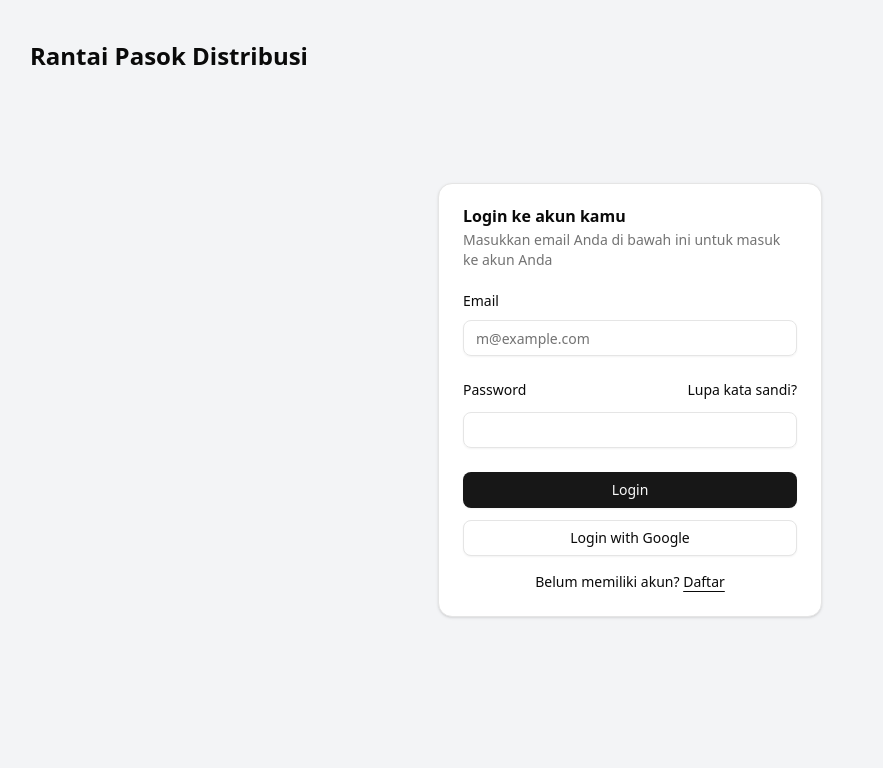
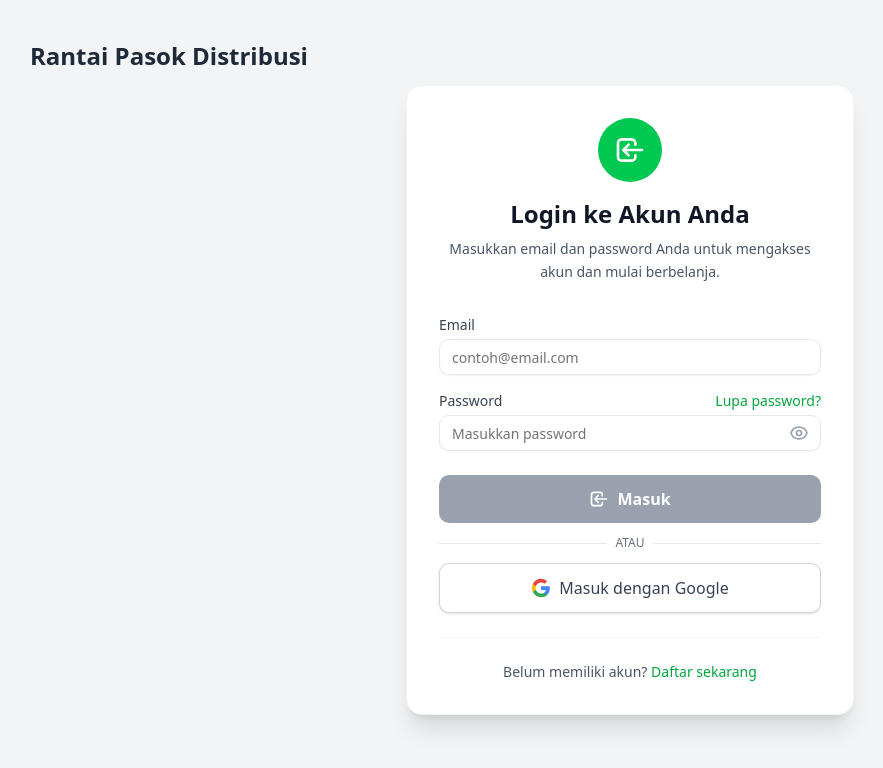
Before and after one commit to SyariefHayat/rantaiPasokDistribusi, a React (Vite) app: page /login in a window 1280 px wide. Shown: the top 768 px of the page, without its empty margins (10-893 px from the left). Built offline with nearby package versions, Linux system fonts and the light colour scheme.

Commit message:
update frontend: login ui

```diff
--- a/src/components/modules/auth/LoginForm.jsx
+++ b/src/components/modules/auth/LoginForm.jsx
@@ -1,70 +1,197 @@
-import React from "react"
-
-import {
-    Card,
-    CardContent,
-    CardDescription,
-    CardHeader,
-    CardTitle,
-} from "@/components/ui/card"
-
-import { cn } from "@/lib/utils"
+import React, { useState } from "react"
 import { Input } from "@/components/ui/input"
 import { Label } from "@/components/ui/label"
-import { Button } from "@/components/ui/button"
+import { useNavigate } from 'react-router-dom'
 
-function LoginForm({ className, ...props }) {
+function LoginForm() {
+    const [formData, setFormData] = useState({
+        email: '',
+        password: ''
+    })
+    const [isLoading, setIsLoading] = useState(false)
+    const [showPassword, setShowPassword] = useState(false)
+
+    const navigate = useNavigate()
+
+    const handleChange = (e) => {
+        const { name, value } = e.target
+        setFormData(prev => ({
+            ...prev,
+            [name]: value
+        }))
+    }
+
+    const handleSubmit = async (e) => {
+        e.preventDefault()
+        setIsLoading(true)
+
+        try {
+            // Simulate API call
+            await new Promise(resolve => setTimeout(resolve, 1500))
+            // Handle login logic here
+            console.log('Login data:', formData)
+            // Navigate to dashboard or mall
+            navigate("/mall")
+        } catch (error) {
+            console.error("Error logging in:", error)
+            // Handle error (e.g., show notification)
+        } finally {
+            setIsLoading(false)
+        }
+    }
+
+    const handleGoogleLogin = async () => {
+        setIsLoading(true)
+        try {
+            // Handle Google login logic here
+            await new Promise(resolve => setTimeout(resolve, 1000))
+            navigate("/mall")
+        } catch (error) {
+            console.error("Error with Google login:", error)
+        } finally {
+            setIsLoading(false)
+        }
+    }
+
+    const isFormValid = () => {
+        return formData.email.trim() !== '' && formData.password.trim() !== ''
+    }
+
     return (
-        <div className={cn("flex flex-col gap-6", className)} {...props}>
-            <Card>
-                <CardHeader>
-                    <CardTitle>Login ke akun kamu</CardTitle>
-                    <CardDescription>
-                        Masukkan email Anda di bawah ini untuk masuk ke akun Anda
-                    </CardDescription>
-                </CardHeader>
-                <CardContent>
-                    <form>
-                        <div className="flex flex-col gap-6">
-                            <div className="grid gap-3">
-                                <Label htmlFor="email">Email</Label>
+        <div className="bg-white rounded-2xl shadow-xl border border-gray-100 p-8">
+            <div className="text-center mb-8">
+                <div className="w-16 h-16 bg-green-500 rounded-full flex items-center justify-center mx-auto mb-4">
+                    <svg className="w-8 h-8 text-white" fill="none" stroke="currentColor" viewBox="0 0 24 24">
+                        <path strokeLinecap="round" strokeLinejoin="round" strokeWidth={2} d="M11 16l-4-4m0 0l4-4m-4 4h14m-5 4v1a3 3 0 01-3 3H6a3 3 0 01-3-3V7a3 3 0 013-3h7a3 3 0 013 3v1" />
+                    </svg>
+                </div>
+                <h1 className="text-2xl font-bold text-gray-900 mb-2">
+                    Login ke Akun Anda
+                </h1>
+                <p className="text-gray-600 text-sm leading-relaxed">
+                    Masukkan email dan password Anda untuk mengakses akun dan mulai berbelanja.
+                </p>
+            </div>
+
+            <form onSubmit={handleSubmit} className="space-y-6">
+                <div className="space-y-4">
+                    <div>
+                        <Label htmlFor="email" className="text-sm font-medium text-gray-700 mb-1 block">
+                            Email
+                        </Label>
                         <Input
                             id="email"
+                            name="email"
                             type="email"
-                                    placeholder="m@example.com"
+                            value={formData.email}
+                            onChange={handleChange}
+                            placeholder="contoh@email.com"
+                            className="w-full px-3 py-2 border border-gray-200 rounded-lg focus:border-green-500 focus:ring-2 focus:ring-green-200 transition-all duration-200"
                             required
                         />
                     </div>
-                            <div className="grid gap-3">
-                                <div className="flex items-center">
-                                    <Label htmlFor="password">Password</Label>
+
+                    <div>
+                        <div className="flex items-center justify-between mb-1">
+                            <Label htmlFor="password" className="text-sm font-medium text-gray-700">
+                                Password
+                            </Label>
                             <a
-                                        href="#"
-                                        className="ml-auto inline-block text-sm underline-offset-4 hover:underline"
+                                href="/forgot-password"
+                                className="text-sm text-green-600 hover:text-green-700 hover:underline transition-colors duration-200"
                             >
-                                        Lupa kata sandi?
+                                Lupa password?
                             </a>
                         </div>
-                                <Input id="password" type="password" required />
-                            </div>
-                            <div className="flex flex-col gap-3">
-                                <Button type="submit" className="w-full cursor-pointer">
-                                Login
-                                </Button>
-                                <Button variant="outline" className="w-full cursor-pointer">
-                                Login with Google
-                                </Button>
+                        <div className="relative">
+                            <Input
+                                id="password"
+                                name="password"
+                                type={showPassword ? "text" : "password"}
+                                value={formData.password}
+                                onChange={handleChange}
+                                placeholder="Masukkan password"
+                                className="w-full px-3 py-2 pr-10 border border-gray-200 rounded-lg focus:border-green-500 focus:ring-2 focus:ring-green-200 transition-all duration-200"
+                                required
+                            />
+                            <button
+                                type="button"
+                                onClick={() => setShowPassword(!showPassword)}
+                                className="absolute inset-y-0 right-0 pr-3 flex items-center text-gray-400 hover:text-gray-600 transition-colors duration-200"
+                            >
+                                {showPassword ? (
+                                    <svg className="w-5 h-5" fill="none" stroke="currentColor" viewBox="0 0 24 24">
+                                        <path strokeLinecap="round" strokeLinejoin="round" strokeWidth={2} d="M13.875 18.825A10.05 10.05 0 0112 19c-4.478 0-8.268-2.943-9.543-7a9.97 9.97 0 011.563-3.029m5.858.908a3 3 0 114.243 4.243M9.878 9.878l4.242 4.242M9.878 9.878L3 3m6.878 6.878L21 21" />
+                                    </svg>
+                                ) : (
+                                    <svg className="w-5 h-5" fill="none" stroke="currentColor" viewBox="0 0 24 24">
+                                        <path strokeLinecap="round" strokeLinejoin="round" strokeWidth={2} d="M15 12a3 3 0 11-6 0 3 3 0 016 0z" />
+                                        <path strokeLinecap="round" strokeLinejoin="round" strokeWidth={2} d="M2.458 12C3.732 7.943 7.523 5 12 5c4.478 0 8.268 2.943 9.543 7-1.275 4.057-5.065 7-9.543 7-4.477 0-8.268-2.943-9.542-7z" />
+                                    </svg>
+                                )}
+                            </button>
                         </div>
                     </div>
-                        <div className="mt-4 text-center text-sm">
-                            Belum memiliki akun?{" "}
-                            <a href="/signup" className="underline underline-offset-4">
-                                Daftar
-                            </a>
+                </div>
+
+                <div className="space-y-3">
+                    <button
+                        type="submit"
+                        disabled={!isFormValid() || isLoading}
+                        className="w-full bg-green-600 hover:bg-green-700 disabled:bg-gray-400 disabled:cursor-not-allowed text-white font-semibold py-3 px-4 rounded-lg transition-all duration-300 transform hover:scale-[1.02] disabled:hover:scale-100 shadow-lg hover:shadow-xl disabled:shadow-none flex items-center justify-center cursor-pointer"
+                    >
+                        {isLoading ? (
+                            <>
+                                <svg className="animate-spin -ml-1 mr-3 h-5 w-5 text-white" xmlns="http://www.w3.org/2000/svg" fill="none" viewBox="0 0 24 24">
+                                    <circle className="opacity-25" cx="12" cy="12" r="10" stroke="currentColor" strokeWidth="4"></circle>
+                                    <path className="opacity-75" fill="currentColor" d="M4 12a8 8 0 018-8V0C5.373 0 0 5.373 0 12h4zm2 5.291A7.962 7.962 0 014 12H0c0 3.042 1.135 5.824 3 7.938l3-2.647z"></path>
+                                </svg>
+                                Masuk...
+                            </>
+                        ) : (
+                            <>
+                                <svg className="w-5 h-5 mr-2" fill="none" stroke="currentColor" viewBox="0 0 24 24">
+                                    <path strokeLinecap="round" strokeLinejoin="round" strokeWidth={2} d="M11 16l-4-4m0 0l4-4m-4 4h14m-5 4v1a3 3 0 01-3 3H6a3 3 0 01-3-3V7a3 3 0 013-3h7a3 3 0 013 3v1" />
+                                </svg>
+                                Masuk
+                            </>
+                        )}
+                    </button>
+
+                    <div className="relative">
+                        <div className="absolute inset-0 flex items-center">
+                            <span className="w-full border-t border-gray-200" />
+                        </div>
+                        <div className="relative flex justify-center text-xs uppercase">
+                            <span className="bg-white px-2 text-gray-500">Atau</span>
+                        </div>
+                    </div>
+
+                    <button
+                        type="button"
+                        onClick={handleGoogleLogin}
+                        disabled={isLoading}
+                        className="w-full bg-white hover:bg-gray-50 disabled:bg-gray-100 border border-gray-300 hover:border-gray-400 disabled:border-gray-200 text-gray-700 font-medium py-3 px-4 rounded-lg transition-all duration-300 transform hover:scale-[1.02] disabled:hover:scale-100 shadow-sm hover:shadow-md disabled:shadow-none flex items-center justify-center cursor-pointer"
+                    >
+                        <svg className="w-5 h-5 mr-2" viewBox="0 0 24 24">
+                            <path fill="#4285F4" d="M22.56 12.25c0-.78-.07-1.53-.2-2.25H12v4.26h5.92c-.26 1.37-1.04 2.53-2.21 3.31v2.77h3.57c2.08-1.92 3.28-4.74 3.28-8.09z"/>
+                            <path fill="#34A853" d="M12 23c2.97 0 5.46-.98 7.28-2.66l-3.57-2.77c-.98.66-2.23 1.06-3.71 1.06-2.86 0-5.29-1.93-6.16-4.53H2.18v2.84C3.99 20.53 7.7 23 12 23z"/>
+                            <path fill="#FBBC05" d="M5.84 14.09c-.22-.66-.35-1.36-.35-2.09s.13-1.43.35-2.09V7.07H2.18C1.43 8.55 1 10.22 1 12s.43 3.45 1.18 4.93l2.85-2.22.81-.62z"/>
+                            <path fill="#EA4335" d="M12 5.38c1.62 0 3.06.56 4.21 1.64l3.15-3.15C17.45 2.09 14.97 1 12 1 7.7 1 3.99 3.47 2.18 7.07l3.66 2.84c.87-2.6 3.3-4.53 6.16-4.53z"/>
+                        </svg>
+                        Masuk dengan Google
+                    </button>
                 </div>
             </form>
-                </CardContent>
-            </Card>
+
+            <div className="mt-6 pt-6 border-t border-gray-100">
+                <p className="text-sm text-gray-600 text-center">
+                    Belum memiliki akun?{" "}
+                    <a href="/signup" className="text-green-600 hover:text-green-700 font-medium hover:underline transition-colors duration-200">
+                        Daftar sekarang
+                    </a>
+                </p>
+            </div>
         </div>
     )
 }
--- a/src/pages/auth/Login.jsx
+++ b/src/pages/auth/Login.jsx
@@ -3,11 +3,11 @@ import LoginForm from '@/components/modules/auth/LoginForm';
 
 export default function Page() {
     return (
-        <section className="flex min-h-svh w-full items-center justify-center p-6 md:p-10 bg-gray-100">
-            <a href="" className="absolute left-15 sm:left-10 top-10 text-2xl font-bold">
+        <section className="min-h-screen flex items-center justify-center px-4 py-10 bg-gray-100">
+            <a href="/" className="absolute left-6 sm:left-10 top-6 sm:top-10 text-xl sm:text-2xl font-bold text-gray-800 hover:text-green-600 transition-colors duration-200 hidden sm:block">
                 Rantai Pasok Distribusi
             </a>
-            <div className="w-full max-w-sm">
+            <div className="w-full max-w-md">
                 <LoginForm />
             </div>
         </section>
--- a/src/pages/landing/AboutUs.jsx
+++ b/src/pages/landing/AboutUs.jsx
@@ -2,8 +2,8 @@ import React from 'react'
 
 const AboutUs = () => {
     const stats = [
-        { id: 1, name: 'Petani Jagung Terdaftar', value: "5000+", suffix: '+' },
-        { id: 2, name: 'Ton Jagung Terdistribusi', value: "25000+", suffix: '+' },
+        { id: 1, name: 'Petani Jagung Terdaftar', value: "5,000+", suffix: '+' },
+        { id: 2, name: 'Ton Jagung Terdistribusi', value: "25,000+", suffix: '+' },
         { id: 3, name: 'Kabupaten Terjangkau', value: "150+", suffix: '+' },
         { id: 4, name: 'Tingkat Kepuasan Petani', value: "98%", suffix: '%' },
     ]
```
Lines whose indentation alone changed are shown as unchanged.
